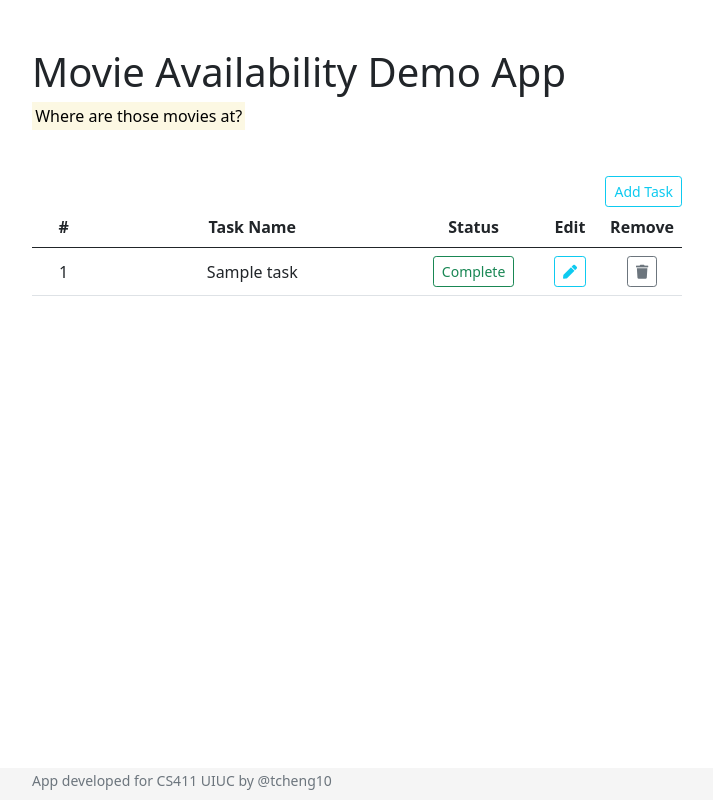
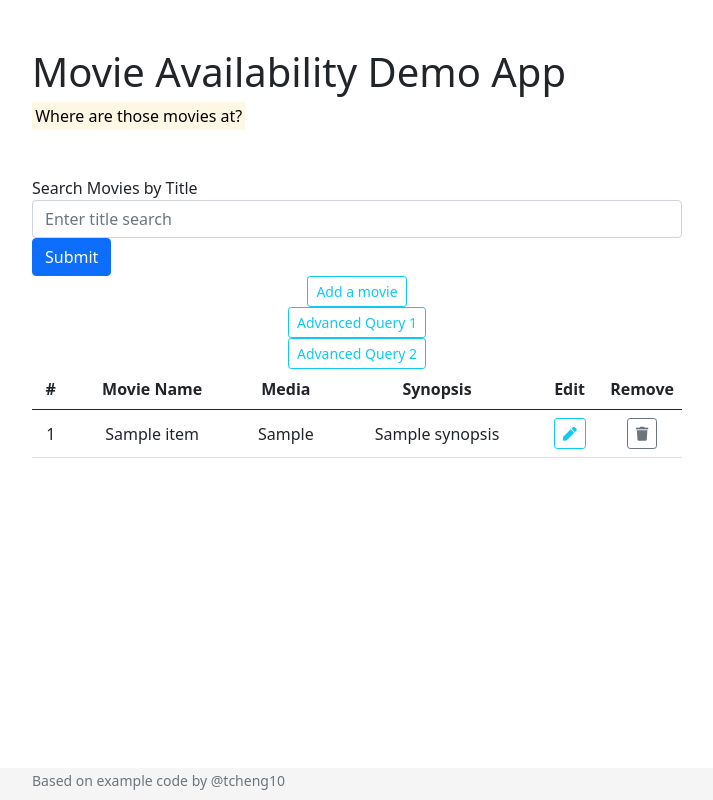
Before and after one commit to AprameyH/Netflix-Global-Catalog, a Flask app: template prod/app/templates/index.html in a window 1280 px wide. Shown: the whole page, without its empty margins (283-996 px from the left). Run offline with Flask 2, Linux system fonts and the light colour scheme; the template is opened without the code that fills it: most values are stand-ins (such as "Sample title", 1, 10 or a date in 2020); parts of the project's set-up code (start-up, migrations or seed data) failed here and were passed over.

Commit message:
frontend interface, fetch_movies
changed temporary Country query in homepage to Movie query with LIMIT 100

```diff
--- a/prod/app/routes.py
+++ b/prod/app/routes.py
@@ -50,5 +50,5 @@ def create():
 @app.route("/")
 def homepage():
     """ returns rendered homepage """
-    items = db_helper.fetch_todo()
+    items = db_helper.fetch_movies()
     return render_template("index.html", items=items)
--- a/prod/app/templates/index.html
+++ b/prod/app/templates/index.html
@@ -23,13 +23,31 @@
       <p><mark>Where are those movies at?</mark></p>
     </main>
 
+    <div class="container">
+        <form>
+            <div class="form-group">
+              <label for="search_entry">Search Movies by Title</label>
+              <input type="text" class="form-control" id="searchInput" placeholder="Enter title search">
+            </div>
+            <button type="submit" class="btn btn-primary">Submit</button>
+          </form>
+    </div>
 
     <div class="container">
 
         <!-- Button trigger modal -->
-        <div style="text-align: right;">
-        <button type="button" class="btn btn-outline-info btn-sm" data-bs-toggle="modal" data-bs-target="#task-modal" data-source="New Task">Add Task</button>
+        <div style="text-align: center;">
+        <button type="button" class="btn btn-outline-info btn-sm" data-bs-toggle="modal" data-bs-target="#task-modal" data-source="New Task">Add a movie</button>
+
         </div>
+        <div style="text-align: center;">
+            <button type="button" class="btn btn-outline-info btn-sm" data-bs-toggle="modal" data-bs-target="#adv-query1">Advanced Query 1</button>
+
+            </div>
+        <div style="text-align: center;">
+            <button type="button" class="btn btn-outline-info btn-sm" data-bs-toggle="modal" data-bs-target="#adv-query2">Advanced Query 2</button>
+
+            </div>
 
 
         <div class="modal fade" id="task-modal" tabindex="-1" aria-labelledby="Label" aria-hidden="true">
@@ -57,14 +75,15 @@
 
     </div>
 
-    <!--Todo Table-->
+    <!--Movie Results Table-->
     <div class="container table-responsive">
     <table class="table">
         <thead>
         <tr>
-            <th class="task-id">#</th>
-            <th class="task">Task Name</th>
-            <th class="status">Status</th>
+            <th class="t_movie_id">#</th>
+            <th class="t_movie_name">Movie Name</th>
+            <th class="t_media_type">Media</th>
+            <th class="t_synopsis">Synopsis</th>
             <th class="update">Edit</th>
             <th class="update">Remove</th>
         </tr>
@@ -73,18 +92,10 @@
         <tbody>
         {% for item in items %}
             <tr>
-                <td>{{item.id}}</td>
-                <td>{{item.task}}</td>
-
-                {% if item.status == "In Progress" %}
-                    <td><button type="button" class="btn btn-outline-warning btn-sm state" data-source="{{item.id}}">{{item.status}}</button></td>
-                {%endif%}
-                {% if item.status == "Todo" %}
-                    <td><button type="button" class="btn btn-outline-secondary btn-sm state" data-source="{{item.id}}">{{item.status}}</button></td>
-                {%endif%}
-                {% if item.status == "Complete" %}
-                    <td><button type="button" class="btn btn-outline-success btn-sm state" data-source="{{item.id}}">{{item.status}}</button></td>
-                {%endif%}
+                <td>{{item.movie_id}}</td>
+                <td>{{item.name}}</td>
+                <td>{{item.media_type}}</td>
+                <td>{{item.synopsis}}</td>
 
                 <td><button type="button" class="btn btn-outline-info btn-sm" data-bs-toggle="modal" data-bs-target="#task-modal" data-source="{{item.id}}" data-content="{{item.task}}"><i class="fa fa-pen fa-1" aria-hidden="true"></i></button></td>
 
@@ -100,7 +111,7 @@
 
     <footer class="footer">
       <div class="container">
-            <p class="text-muted"><small>App developed for CS411 UIUC by @tcheng10</small></p>
+            <p class="text-muted"><small>Based on example code by @tcheng10</small></p>
       </div>
     </footer>
   </body>
```
Also changed, not shown: prod/app/database.py (+6 -5 lines).
